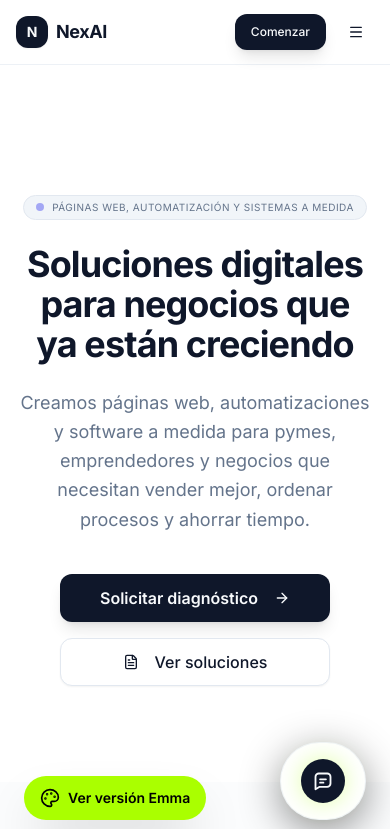
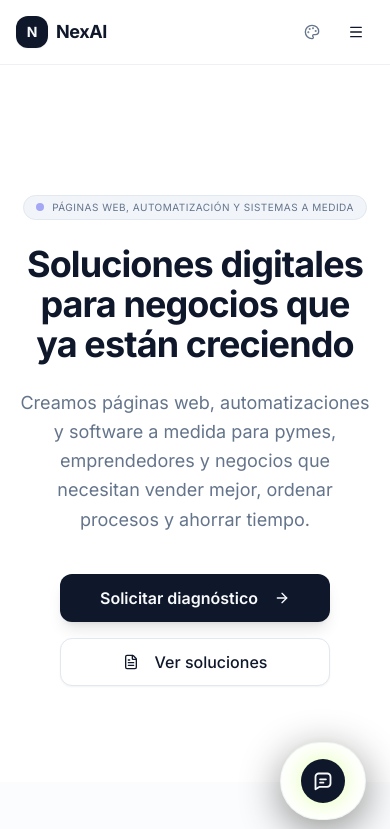
Before and after one commit to rcuevas-oss/Rodrigo-Cuevas, a React (Vite) app: page / in a window 390 px wide. Shown: the top 829 px of the page. Built offline with nearby package versions, Linux system fonts and the light colour scheme.

Commit message:
refactor: relocate theme toggle to header for better mobile UX

```diff
--- a/App.tsx
+++ b/App.tsx
@@ -30,7 +30,7 @@ function App() {
 
   return (
     <div className="min-h-screen flex flex-col bg-background font-sans transition-colors duration-500 selection:bg-primary/20 selection:text-foreground">
-      <SiteHeader />
+      <SiteHeader theme={theme} onToggleTheme={toggleTheme} />
       <main className="flex-grow">
         <Hero />
         <TrustSection />
@@ -44,16 +44,6 @@ function App() {
       </main>
       <Footer />
 
-      {/* Theme Switcher Floating Button */}
-      <button
-        onClick={toggleTheme}
-        className="fixed bottom-6 left-6 z-50 flex items-center justify-center gap-2 bg-[#AAFF00] text-black hover:bg-[#9cf000] px-4 py-3 rounded-full shadow-2xl hover:scale-105 transition-all outline-none"
-        title="Cambiar diseño"
-      >
-        <Palette className="w-5 h-5 flex-shrink-0" />
-        <span className="font-semibold text-sm whitespace-nowrap">{theme === 'default' ? 'Ver versión Emma' : 'Ver versión Original'}</span>
-      </button>
-
       {/* Premium AI Chat Widget */}
       <AIChat />
     </div>
--- a/components/SiteHeader.tsx
+++ b/components/SiteHeader.tsx
@@ -17,7 +17,7 @@ import {
     SheetTitle,
     SheetTrigger,
 } from "./ui/sheet"
-import { Menu, Github, ArrowRight, Bot, Zap, Code, Terminal, Sparkles, BookOpen, Database, Users, BarChart3, MessageSquare, ShoppingCart, Cloud } from "lucide-react"
+import { Menu, Github, ArrowRight, Bot, Zap, Code, Terminal, Sparkles, BookOpen, Database, Users, BarChart3, MessageSquare, ShoppingCart, Cloud, Palette } from "lucide-react"
 
 const solutions = [
     {
@@ -67,7 +67,12 @@ const modules = [
     }
 ]
 
-export default function SiteHeader() {
+interface SiteHeaderProps {
+    theme: 'default' | 'emma';
+    onToggleTheme: () => void;
+}
+
+export default function SiteHeader({ theme, onToggleTheme }: SiteHeaderProps) {
     return (
         <header className="sticky top-0 z-50 w-full border-b border-border/60 bg-background/80 backdrop-blur-md">
             <div className="mx-auto flex h-16 max-w-7xl items-center justify-between px-4 sm:px-6 lg:px-8">
@@ -191,6 +196,16 @@ export default function SiteHeader() {
 
                 {/* ACCIONES DESKTOP */}
                 <div className="hidden lg:flex items-center gap-3">
+                    <Button
+                        variant="ghost"
+                        size="sm"
+                        onClick={onToggleTheme}
+                        className="h-9 px-4 flex items-center gap-2 text-muted-foreground hover:text-foreground hover:bg-muted/50 transition-all rounded-lg"
+                    >
+                        <Palette size={16} className={cn("transition-colors", theme === 'emma' ? "text-primary" : "text-muted-foreground")} />
+                        <span className="text-xs font-semibold">{theme === 'default' ? 'Modo Emma' : 'Modo Original'}</span>
+                    </Button>
+
                     <a
                         href="https://github.com"
                         target="_blank"
@@ -211,9 +226,15 @@ export default function SiteHeader() {
                 </div>
 
                 {/* MOBILE NAV */}
-                <div className="flex items-center gap-3 lg:hidden">
-                    <Button variant="default" size="sm" className="h-9 px-4 rounded-lg">
-                        Comenzar
+                <div className="flex items-center gap-2 lg:hidden">
+                    <Button
+                        variant="ghost"
+                        size="icon"
+                        onClick={onToggleTheme}
+                        className="h-9 w-9 rounded-lg text-muted-foreground hover:text-primary transition-colors"
+                        title={theme === 'default' ? "Modo Emma" : "Modo Original"}
+                    >
+                        <Palette size={20} className={cn(theme === 'emma' ? "text-primary animate-pulse" : "")} />
                     </Button>
                     <Sheet>
                         <SheetTrigger asChild>
```
